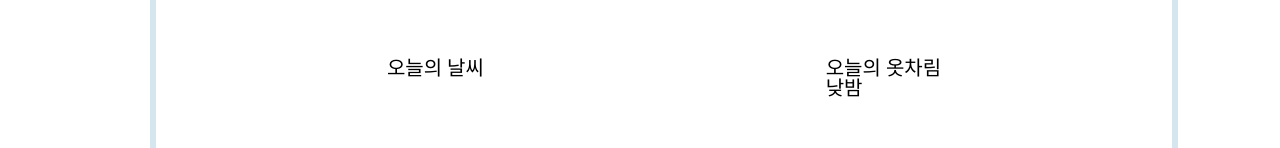
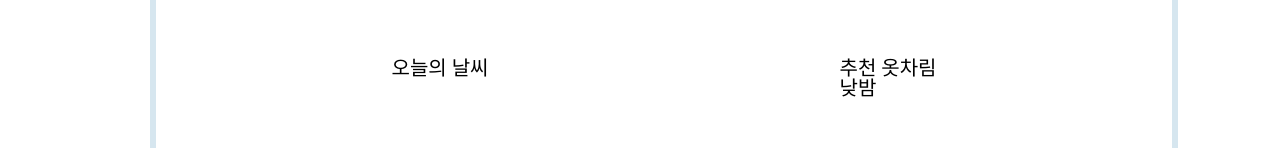
Before and after one commit to Weather-Claus-Team/weather-claus-fe, a React (Create React App) app: page / in a window 1280 px wide. Shown: the part 305-453 px from the top of the page. Built offline with nearby package versions, Linux system fonts and the light colour scheme.

Commit message:
search part

```diff
--- a/src/App.js
+++ b/src/App.js
@@ -1,9 +1,10 @@
 import styled from "styled-components";
 import { FontAwesomeIcon } from "@fortawesome/react-fontawesome";
 import { faCloud } from "@fortawesome/free-solid-svg-icons";
-import { useRecoilState } from "recoil";
-import { searchState } from "./atom";
-import logo2 from "./logo2.png";
+import { useRecoilState, useRecoilValue } from "recoil";
+import { searchSelector, searchState, weatherState } from "./atom";
+// import logo2 from "./logo2.png";
+import { useEffect } from "react";
 
 const Container = styled.div`
   margin: 60px 150px;
@@ -83,12 +84,21 @@ const Weatherbox = styled.div`
   }
 `;
 
+const Smallbox = styled.div`
+  display: flex;
+  flex-direction: column;
+  gap: 30px;
+`;
+
 function App() {
-  const [inputValue, setInputValue] = useRecoilState(searchState);
+  const [searchValue, setSearchValue] = useRecoilState(searchState);
   const handleChange = (event) => {
-    console.log(event);
-    setInputValue(event.target.value);
+    setSearchValue(event.target.value);
   };
+  const searchResult = useRecoilValue(searchSelector);
+  // console.log(searchResult);
+
+  const handleSubmit = () => {};
 
   return (
     <Container>
@@ -104,21 +114,23 @@ function App() {
       </Nav>
       <Main>
         <Mainbox>
-          <Searchbox>
+          <Searchbox onSubmit={handleSubmit}>
             <input
               type="text"
               placeholder="Search your location"
-              value={inputValue}
+              value={searchValue}
               onChange={handleChange}
             />
             <FontAwesomeIcon icon={faCloud} />
           </Searchbox>
           <Weatherbox>
+            <Smallbox>
+              <span>오늘의 날씨</span>
+              {/* <h4>{weatherData.weather}</h4>
+              <h4>{weatherData.city}</h4> */}
+            </Smallbox>
             <div>
-              <span>오늘의 날씨</span>
-            </div>
-            <div>
-              <span>오늘의 옷차림</span>
+              <span>추천 옷차림</span>
               <div>
                 <span>낮</span>
                 <span>밤</span>
@@ -133,3 +145,30 @@ function App() {
 }
 
 export default App;
+
+// const [weatherData, setWeatherData] = useRecoilState(weatherState);
+
+// useEffect(() => {
+//   const getLocation = () => {
+//     if (navigator.geolocation) {
+//       navigator.geolocation.getCurrentPosition(geoSuccess, geoFail);
+//     }
+//   };
+//   getLocation();
+// }, []);
+
+// function geoSuccess(location) {
+//   const lat = location.coords.latitude;
+//   const lon = location.coords.longitude;
+//   const url = `https://api.openweathermap.org/data/2.5/weather?lat=${lat}&lon=${lon}&appid=86aec7c9d10bc13524e24895e4fdd4b8`;
+//   fetch(url)
+//     .then((response) => response.json())
+//     .then((data) => {
+//       const weather = data.weather[0].main;
+//       const city = data.name;
+//       setWeatherData({ weather, city });
+//     });
+// }
+// function geoFail(error) {
+//   console.error("Fail to get your location.", error);
+// }
--- a/src/atom.js
+++ b/src/atom.js
@@ -1,6 +1,30 @@
-import { atom } from "recoil";
+import { atom, selector } from "recoil";
+
+export const weatherState = atom({
+  key: "weatherState",
+  default: { weather: "", city: "" },
+});
 
 export const searchState = atom({
   key: "searchState",
   default: "",
 });
+
+export const searchSelector = selector({
+  key: "searchSelector",
+  get: ({ get }) => {
+    const searchWord = get(searchState);
+    if (!searchWord) return "서울";
+    return searchWord;
+
+    // try {
+    //   const data = await (
+    //     await fetch(`/api/weather?query=${searchWord}`)
+    //   ).json();
+    //   return data;
+    // } catch (error) {
+    //   console.error(error);
+    //   return null;
+    // }
+  },
+});
```
Also changed, not shown: 1 other file (tests, documents, lock files or other folders).
